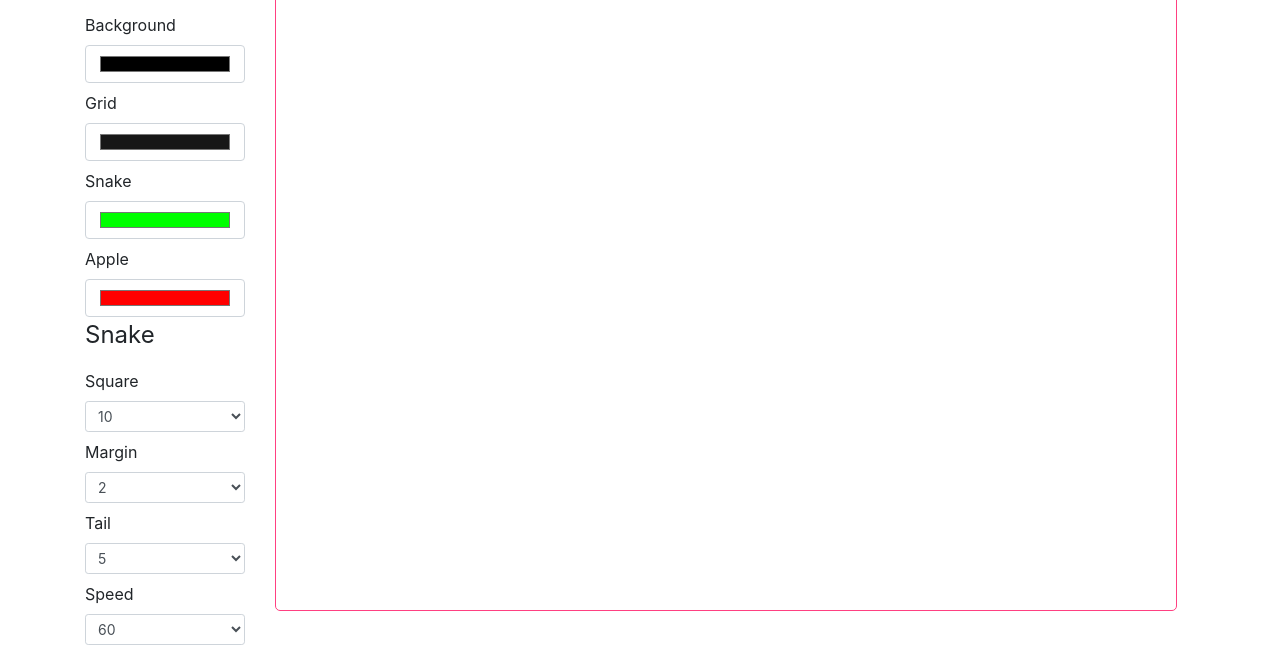
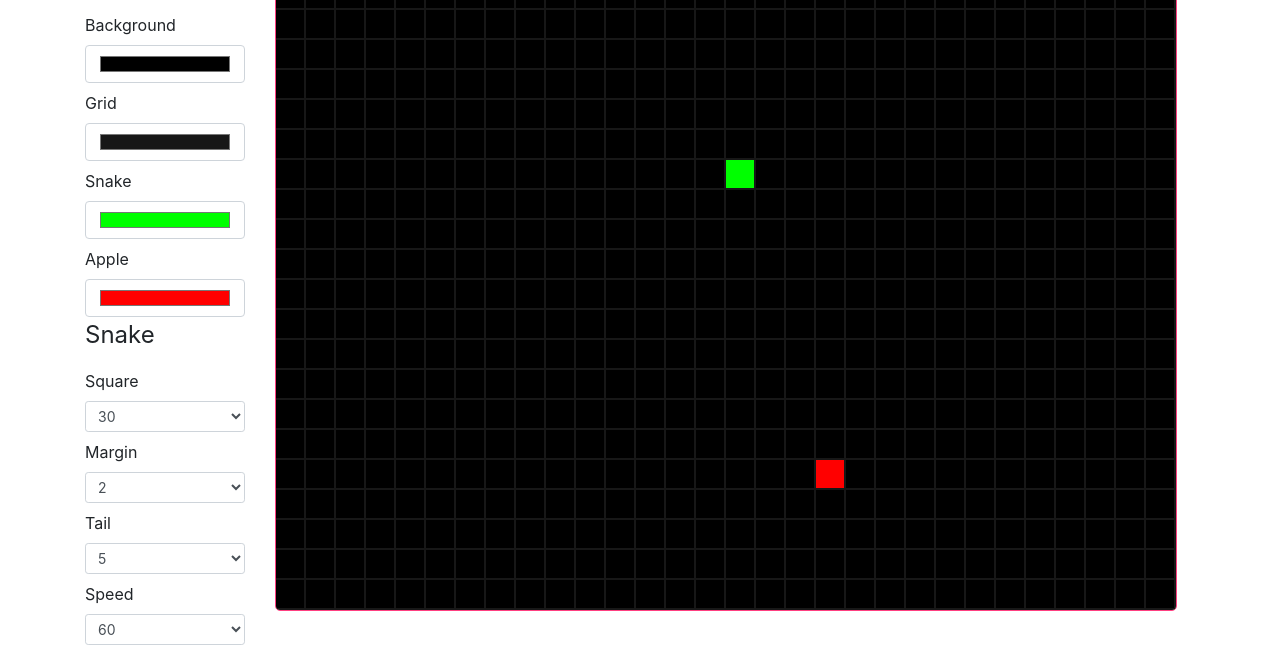
Before and after one commit to NerOcrO/snake, a website built with Parcel: page index.html in a window 1280 px wide. Shown: the part 291-936 px from the top of the page. Built offline with nearby package versions, Linux system fonts and the light colour scheme.

Commit message:
Fix squareSize selected

```diff
--- a/index.html
+++ b/index.html
@@ -39,7 +39,7 @@
               <legend>Snake</legend>
               <label for="squareSize">Square</label>
               <select class="form-control form-control-sm" id="squareSize">
-                <option value="10" selected="selected">10</option>
+                <option value="10">10</option>
                 <option value="12">12</option>
                 <option value="14">14</option>
                 <option value="16">16</option>
@@ -49,7 +49,7 @@
                 <option value="24">24</option>
                 <option value="26">26</option>
                 <option value="28">28</option>
-                <option value="30">30</option>
+                <option value="30" selected="selected">30</option>
               </select>
               <label for="marginSize">Margin</label>
               <select class="form-control form-control-sm" id="marginSize">
```
